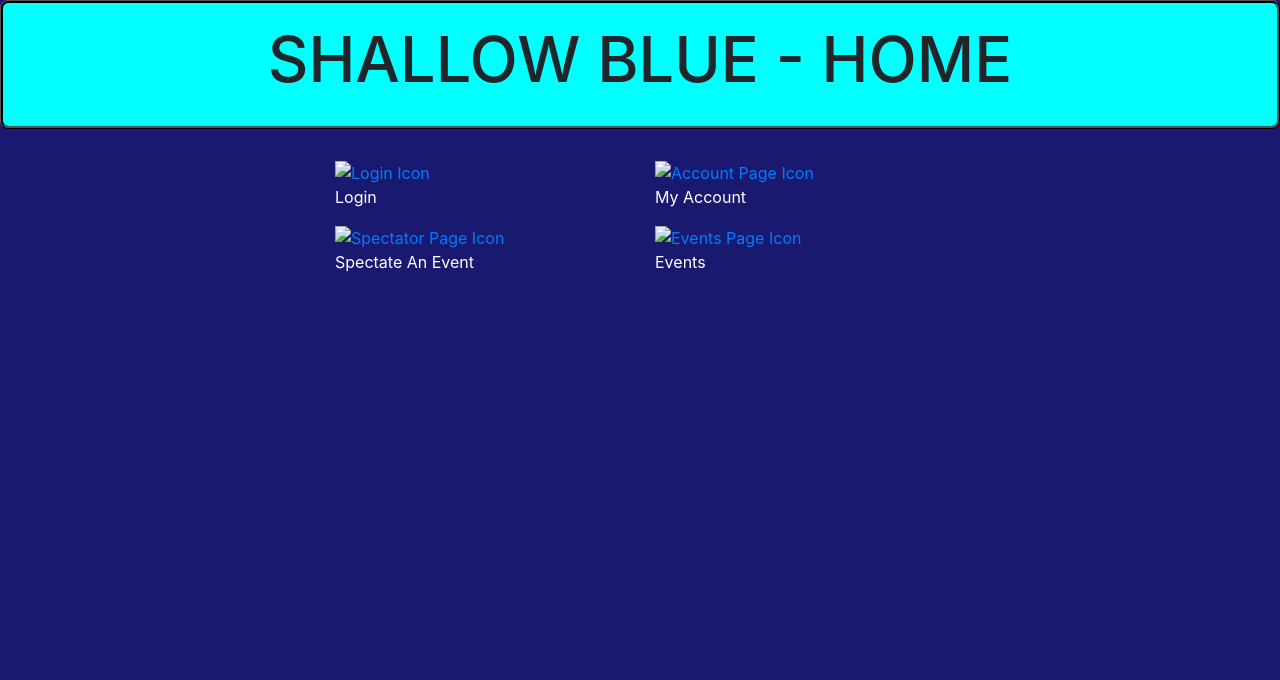
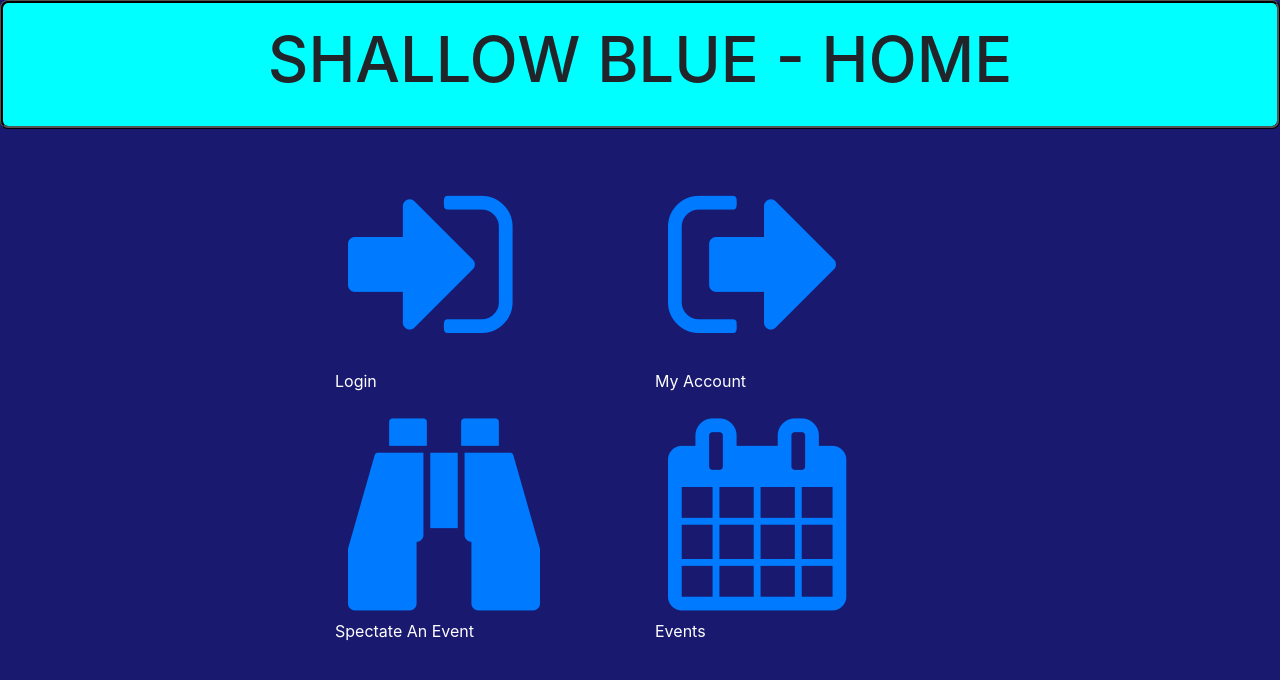
Before and after one commit to QuasarX1/Shallow-Blue-Testing, a Flask app: page / in a window 1280 px wide. Shown: the top 680 px of the page. Run offline with Flask 2, Linux system fonts and the light colour scheme; some libraries are stand-ins or nearby versions.

Commit message:
Added two decorators. One to test wheather a user is loggged in and  annother to only continue if a user is logged in.

```diff
--- a/Shallow Blue Website/app.py
+++ b/Shallow Blue Website/app.py
@@ -3,18 +3,23 @@ This script runs the application using a development server.
 It contains the definition of routes and views for the application.
 """
 
+#Imports---------------------------------------------------------------------------------------
+
 import os
 from Classes import *
 from Functions import *
 import datetime
-from flask import Flask, render_template, redirect, session
+from functools import wraps
+from flask import Flask, render_template, url_for, redirect, session
 from flask_sqlalchemy import SQLAlchemy
+
+#Create app object-----------------------------------------------------------------------------
 
 app = Flask(__name__)
 
+#Connect to db---------------------------------------------------------------------------------
+
 baseDir = os.path.abspath(os.path.dirname(__file__))
-
-#dbFileName = input("Database file name:\n")
 
 print("sqlite:///" + os.path.join(baseDir, os.path.join("databases", "testDB.sqlite")))
 
@@ -30,12 +35,52 @@ if not os.path.exists(app.config["SQLALCHEMY_DATABASE_URI"]):
     with app.app_context():
         db.create_all()
 
-# Make the WSGI interface available at the top level so wfastcgi can get it.
+# Make the WSGI interface available at the top level so wfastcgi can get it.-------------------
+
 wsgi_app = app.wsgi_app
 
+#Decorarors------------------------------------------------------------------------------------
+
+def login_test(test):
+    """Tests if a user is logged in."""
+
+    @wraps(test)
+    def wrap(*args, **kwargs):
+
+        if "loggedIn" in session:
+
+            return test(*args, loggedIn = True, **kwargs)
+
+        else:
+
+            return test(*args, loggedIn = False, **kwargs)
+
+    return wrap
+
+def login_required(test):
+    """Ensures a user is logged in or returns them to the splash page."""
+
+    @wraps(test)
+    def wrap(*args, **kwargs):
+
+        if "loggedIn" in session:
+
+            return test(*args, loggedIn = True, **kwargs)
+
+        else:
+
+            return redirect(url_for("SplashPage"))
+
+    return wrap
+
+#Routes----------------------------------------------------------------------------------------
+
 @app.route('/')
-def SplashPage():
+@login_test
+def SplashPage(loggedIn):
     """Renders the splash page that all users first encounter."""
+
+    print(loggedIn)
 
     if not session:
         loggedIn = False
@@ -65,6 +110,7 @@ def EventsPage():
     return None
 
 @app.route('/mainPage')
+@login_required
 def Main_Page():
     """Renders the main page."""
     return  render_template("MainPage.html", pageTitle = "Main Page", url = "/mainPage")
@@ -75,6 +121,8 @@ def newsBar():
     time = datetime.datetime.now().time()
     return str(time.hour) + ":" + str(time.minute) #Return query to db as to lates news
 
+#Run app if executed---------------------------------------------------------------------------
+
 if __name__ == '__main__':
 
     HOST = os.environ.get('SERVER_HOST', 'localhost')
@@ -82,4 +130,9 @@ if __name__ == '__main__':
         PORT = int(os.environ.get('SERVER_PORT', '5555'))
     except ValueError:
         PORT = 5555
-    app.run(HOST, PORT, threaded = True, debug = False)
+    #app.run(HOST, PORT, threaded = True, debug = False)
+
+    """For being viewed by other people (navigate to {my ipV4 adress}:5555/)"""
+    import socket
+    print(socket.gethostbyname(socket.gethostname()))
+    app.run(host = "0.0.0.0", port = 5555, threaded = True)
--- a/Shallow Blue Website/templates/SplashPage.html
+++ b/Shallow Blue Website/templates/SplashPage.html
@@ -38,14 +38,38 @@
 
             <div class="col-sm-3">
 
-                {% if loggedIn == False %}<a href="{{url_for("LoginPage")}}"><img class="splashScreenIconImage" alt="Login Icon" /></a><br /><p class="splashScreenIconCaption">Login</p>{% else %}<a href="{{url_for("LogoutPage")}}"><img class="splashScreenIconImage" alt="Logout Icon" /></a><br /><p class="splashScreenIconCaption">Logout</p>{% endif %}
+                {% if loggedIn == False %}
 
-            </div>
+                    <a class="btn btn-default" href="{{url_for("LoginPage")}}" aria-label="Login Icon">
+
+                        <i class="fa fa-sign-in" style="font-size: 12em;" aria-hidden="true"></i><br />
+
+                    </a><br />
+
+                    <p class="splashScreenIconCaption">Login</p>
+
+                    {% else %}
+
+                        <a class="btn btn-default" href="{{url_for("LogoutPage")}}" aria-label="Logout Icon">
+
+                            <i class="fa fa-sign-out" style="font-size: 12em;" aria-hidden="true"></i><br />
+
+                        </a><br />
+
+                    <p class="splashScreenIconCaption">Logout</p>
+
+                    {% endif %}
+
+</div>
 
             <div class="col-sm-3">
 
-                <a href="{{url_for("AccountPage")}}"><img class="splashScreenIconImage" alt="Account Page Icon" /></a>
-                <br />
+                <a class="btn btn-default" href="{{url_for("AccountPage")}}" aria-label="Account Page Icon">
+
+                    <i class="fa fa-sign-out" style="font-size: 12em;" aria-hidden="true"></i><br />
+
+                </a><br />
+
                 <p class="splashScreenIconCaption">My Account</p>
 
             </div>
@@ -60,16 +84,24 @@
 
             <div class="col-sm-3">
 
-                <a href="{{url_for("Spectate")}}"><img class="splashScreenIconImage" alt="Spectator Page Icon" /></a>
-                <br />
+                <a class="btn btn-default" href="{{url_for("Spectate")}}" aria-label="Spectator Page Icon">
+
+                    <i class="fa fa-binoculars" style="font-size: 12em;" aria-hidden="true"></i><br />
+
+                </a><br />
+
                 <p class="splashScreenIconCaption">Spectate An Event</p>
 
             </div>
 
             <div class="col-sm-3">
 
-                <a href="{{url_for("EventsPage")}}"><img class="splashScreenIconImage" alt="Events Page Icon" /></a>
-                <br />
+                <a class="btn btn-default" href="{{url_for("EventsPage")}}" aria-label="Events Page Icon">
+
+                    <i class="fa fa-calendar" style="font-size: 12em;" aria-hidden="true"></i><br />
+
+                </a><br />
+
                 <p class="splashScreenIconCaption">Events</p>
 
             </div>
```
